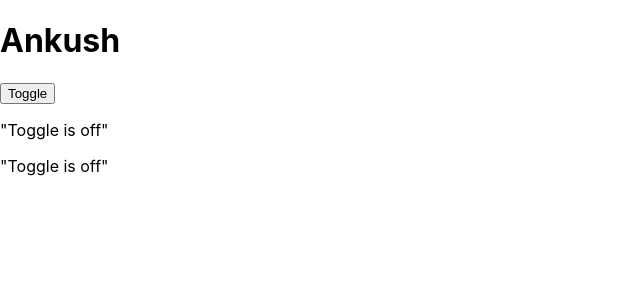
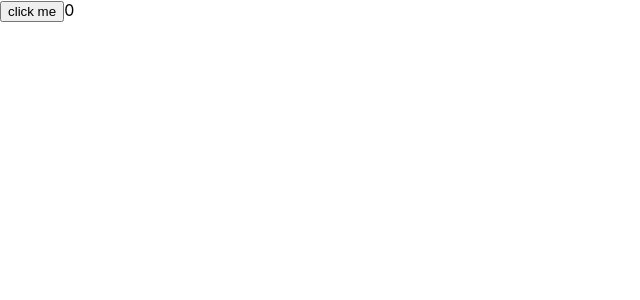
Before and after one commit to ankushpille/my-contrib-react-app, a React (Create React App) app: page / in a window 1280 px wide. Shown: the top 300 px of the page, without its empty margins (0-640 px from the left). Built offline with nearby package versions, Linux system fonts and the light colour scheme.

Commit message:
practice hooks

```diff
--- a/src/App.js
+++ b/src/App.js
@@ -1,7 +1,12 @@
 // import logo from './logo.svg';
 // import './App.css';
 
-import Usecontextex from "./hooks/Usecontextex";
+import { useEffect, useState } from "react";
+
+
+
+
+
 
 
 
@@ -9,12 +14,23 @@ import Usecontextex from "./hooks/Usecontextex";
 
 
 function App() {
+  const [count,setCount] = useState(0);
+
+  useEffect(() => {
+      console.log("count value changed:",count)
+  },[])
+
+
+  const handleClick = () => {
+     setCount(count +1)
+  }
+
   return (
     <>
       {/* <countContext.Provider value={{count}}> */}
         <div className="App">
-          <h1>Ankush</h1>
-          <Usecontextex/>
+           <button onClick={handleClick}>click me</button>
+           {count}
         </div>
 
     </>
```
Also changed, not shown: src/ImageUploader.js (added, +41 -0 lines).
